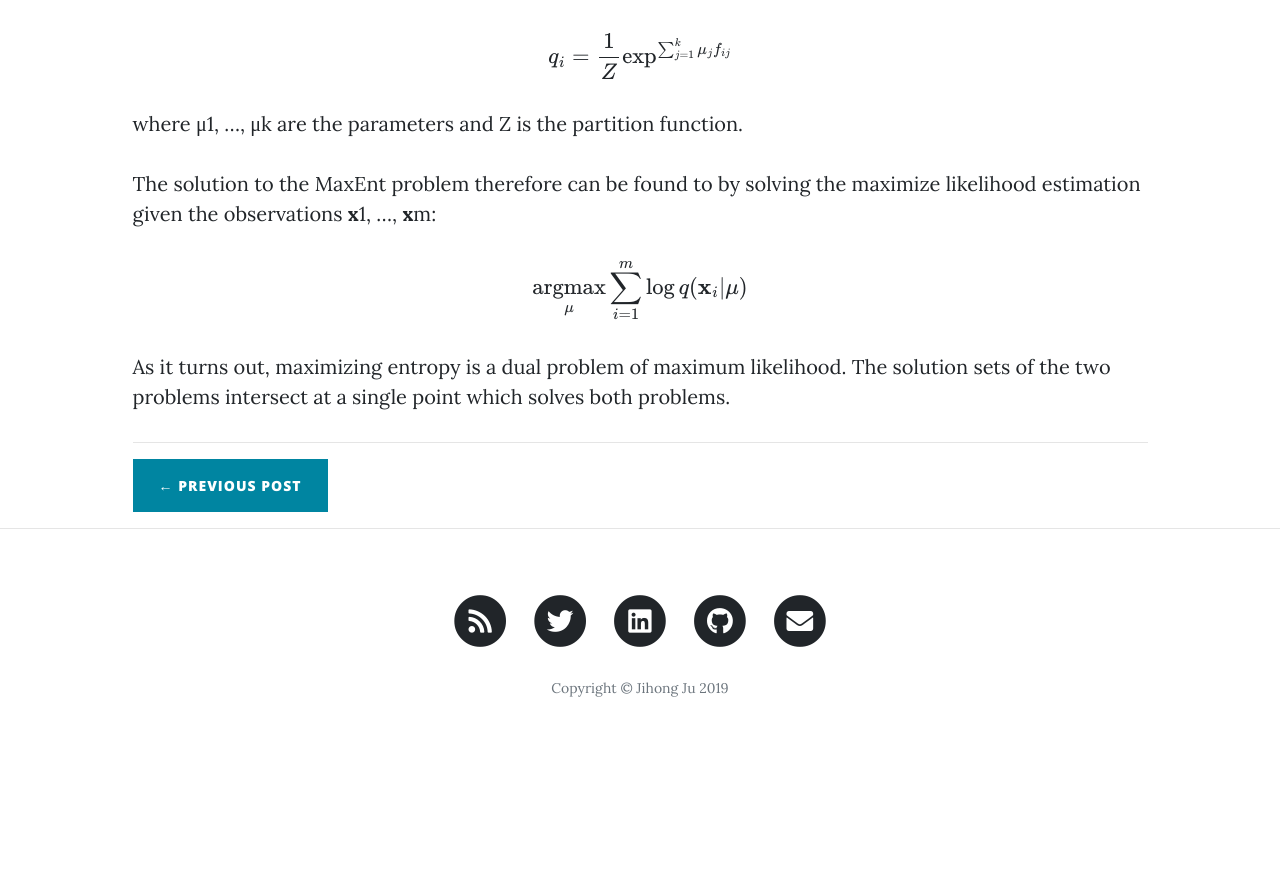
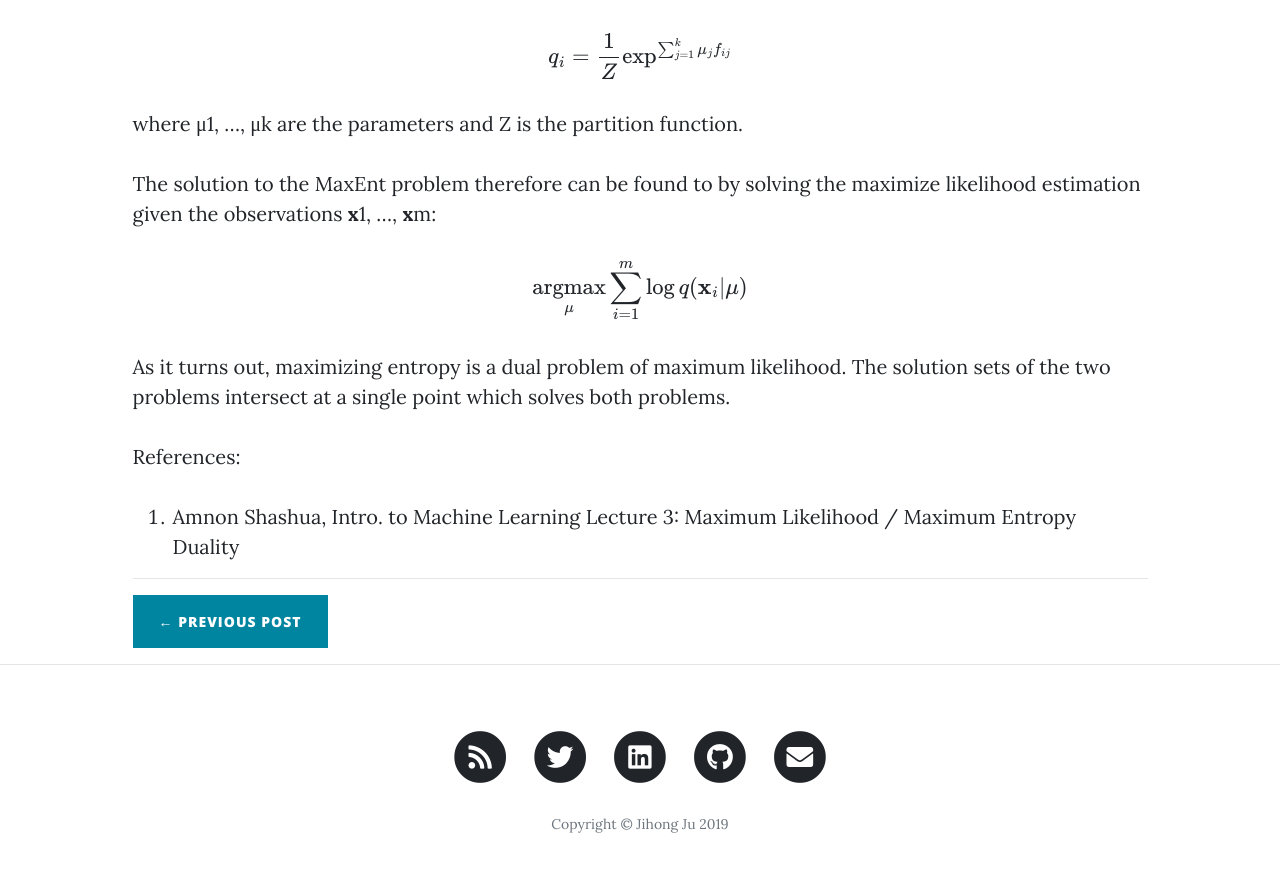
Before and after one commit to JihongJu/jihongju.github.io, a Jekyll site: the page built from _posts/2019-08-24-ml-me-duality.md, in a window 1280 px wide and 900 px high, scrolled down 2006 px. Shown: the top 872 px of the window. Built offline with Jekyll 4.4.1, drawn with Linux system fonts in a browser that asks for light colours; formulas are drawn with MathJax 3; before the commit the page ends 2770 px from its top, so only the background shows below that.

Commit message:
Add reference

```diff
--- a/_posts/2019-08-24-ml-me-duality.md
+++ b/_posts/2019-08-24-ml-me-duality.md
@@ -68,3 +68,8 @@ $$
 $$
 
 As it turns out, maximizing entropy is a dual problem of maximum likelihood. The solution sets of the two problems intersect at a single point which solves both problems.
+
+
+References:
+
+1. [Amnon Shashua, Intro. to Machine Learning Lecture 3: Maximum Likelihood / Maximum Entropy Duality](http://www.cs.huji.ac.il/~shashua/papers/class3-ML-MaxEnt.pdf)
```
